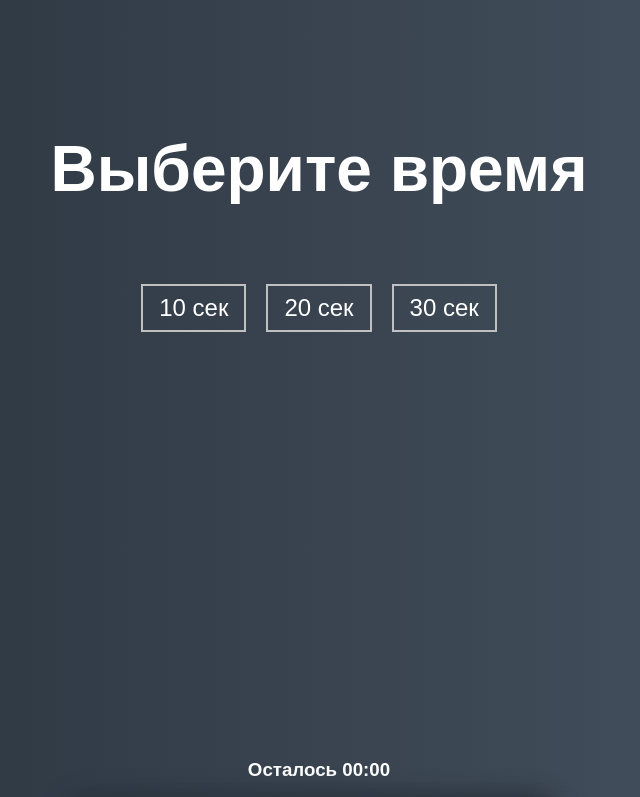
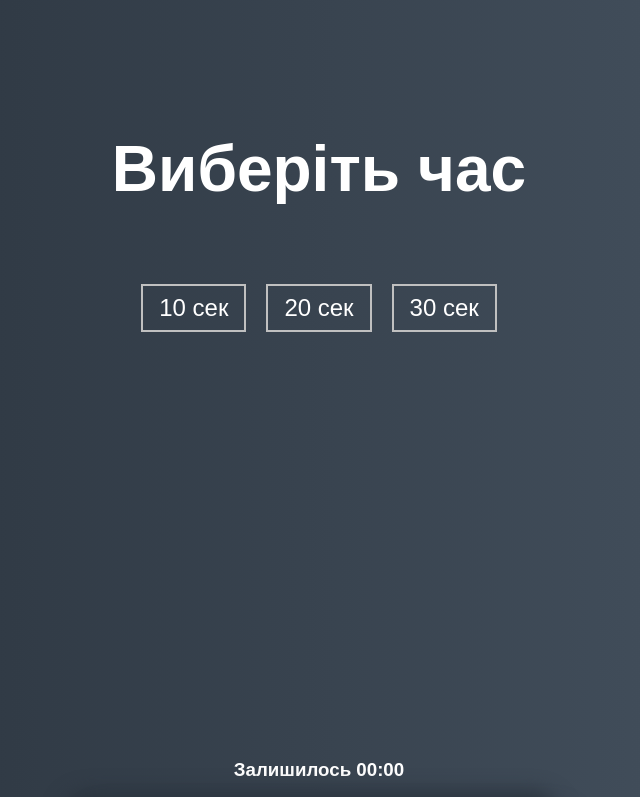
Before and after one commit to TarasCoder/aim-game, a plain HTML site: page index.html in a window 1280 px wide. Shown: the part 980-1777 px from the top of the page, without its empty margins (321-961 px from the left). Drawn offline with Linux system fonts and the light colour scheme; a web font is replaced by a local one.

Commit message:
Update index.html

```diff
--- a/index.html
+++ b/index.html
@@ -9,11 +9,11 @@
   <body>
     <div class="screen">
       <h1>Aim Training</h1>
-      <a href="#" class="start" id="start">Начать игру</a>
+      <a href="#" class="start" id="start">Почати гру</a>
     </div>
 
     <div class="screen">
-      <h1>Выберите время</h1>
+      <h1>Виберіть час</h1>
       <ul class="time-list" id="time-list">
         <li>
           <button class="time-btn" data-time="10">
@@ -34,7 +34,7 @@
     </div>
 
     <div class="screen">
-      <h3>Осталось <span id="time">00:00</span></h3>
+      <h3>Залишилось <span id="time">00:00</span></h3>
       <div class="board" id="board"></div>
     </div>
     <script src="app.js"></script>
```
